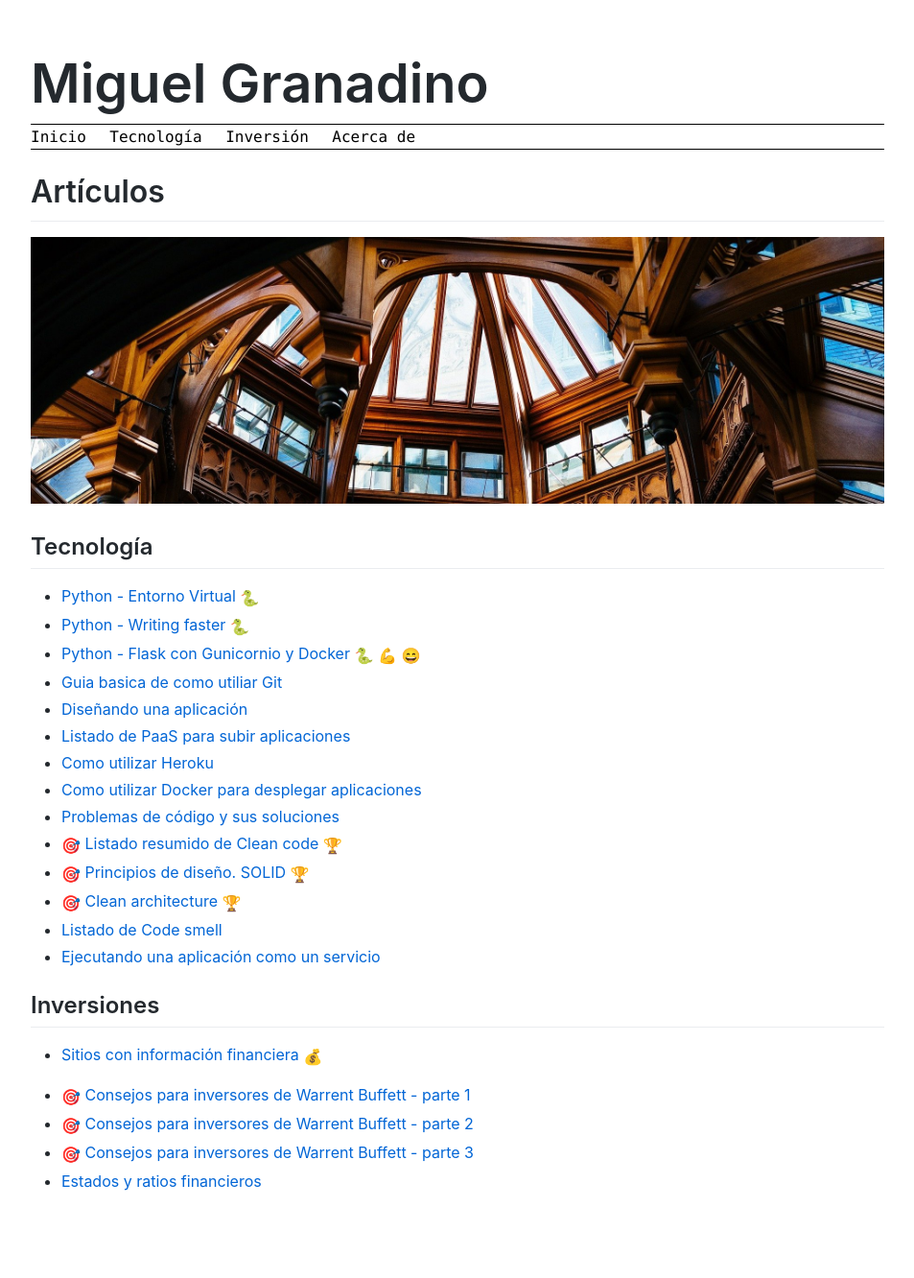
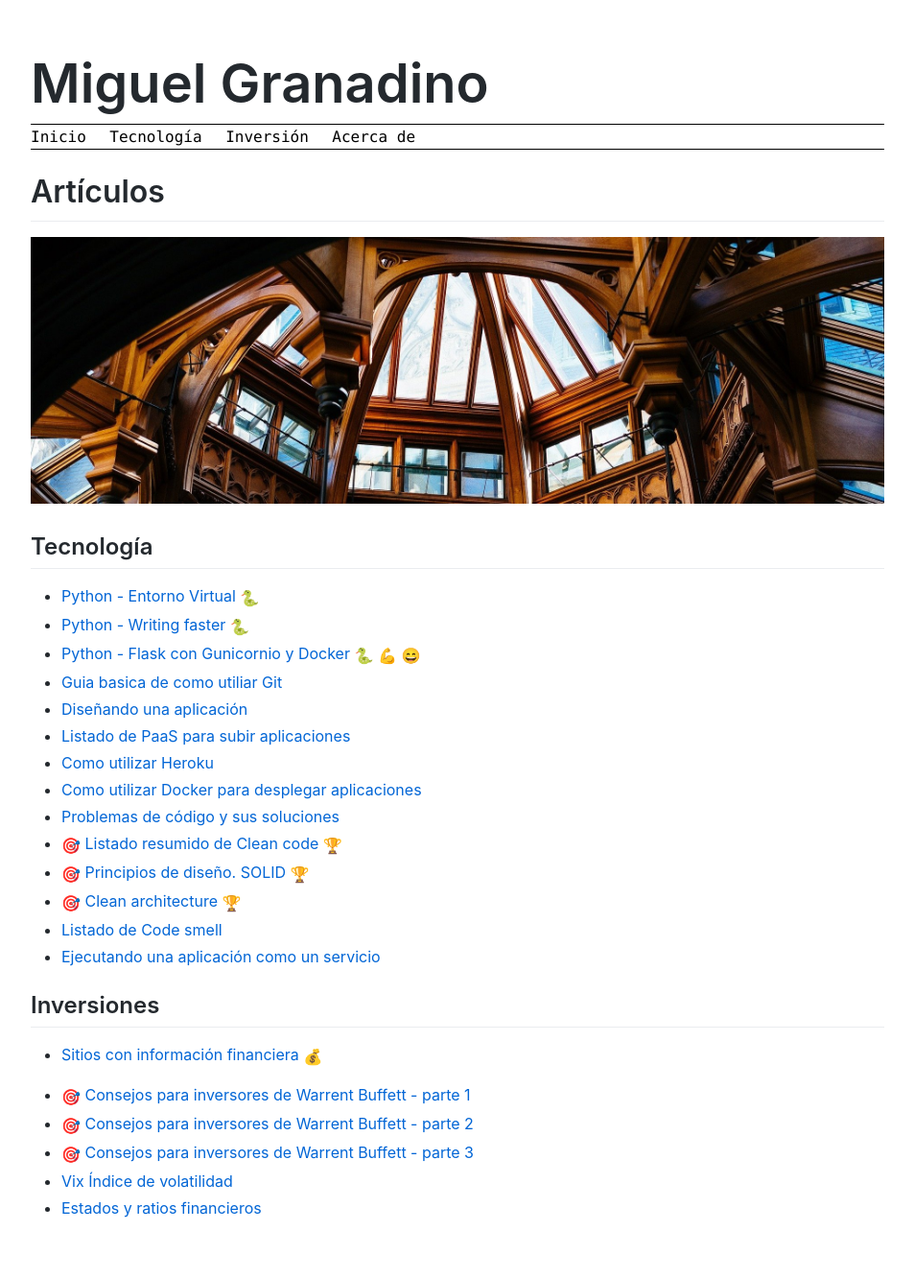
Before and after one commit to Akira3030/formacion, a Jekyll site: the page built from index.md, in a window 1280 px wide. Shown: the whole page at 96% size, without its empty margins (163-1116 px from the left). Built offline with Jekyll 4.4.1, drawn with Linux system fonts in a browser that asks for light colours; emoji names are drawn with the system emoji font; before the commit the page ends 1304 px from its top, so only the background shows below that.

Commit message:
Update index.md

```diff
--- a/index.md
+++ b/index.md
@@ -31,4 +31,5 @@ title: Articulos
 * :dart: [Consejos para inversores de Warrent Buffett - parte 1](articulos/inversiones/warrent-buffet-consejos-de-inversion-parte1.md)
 * :dart: [Consejos para inversores de Warrent Buffett - parte 2](articulos/inversiones/warrent-buffet-consejos-de-inversion-parte2.md)
 * :dart: [Consejos para inversores de Warrent Buffett - parte 3](articulos/inversiones/warrent-buffet-consejos-de-inversion-parte3.md)
+* [Vix Índice de volatilidad](articulos/inversiones/VIX-indice-volatilidad.md)
 * [Estados y ratios financieros](articulos/inversiones/ratios-financieros-y-estados-financieros.md)
```
